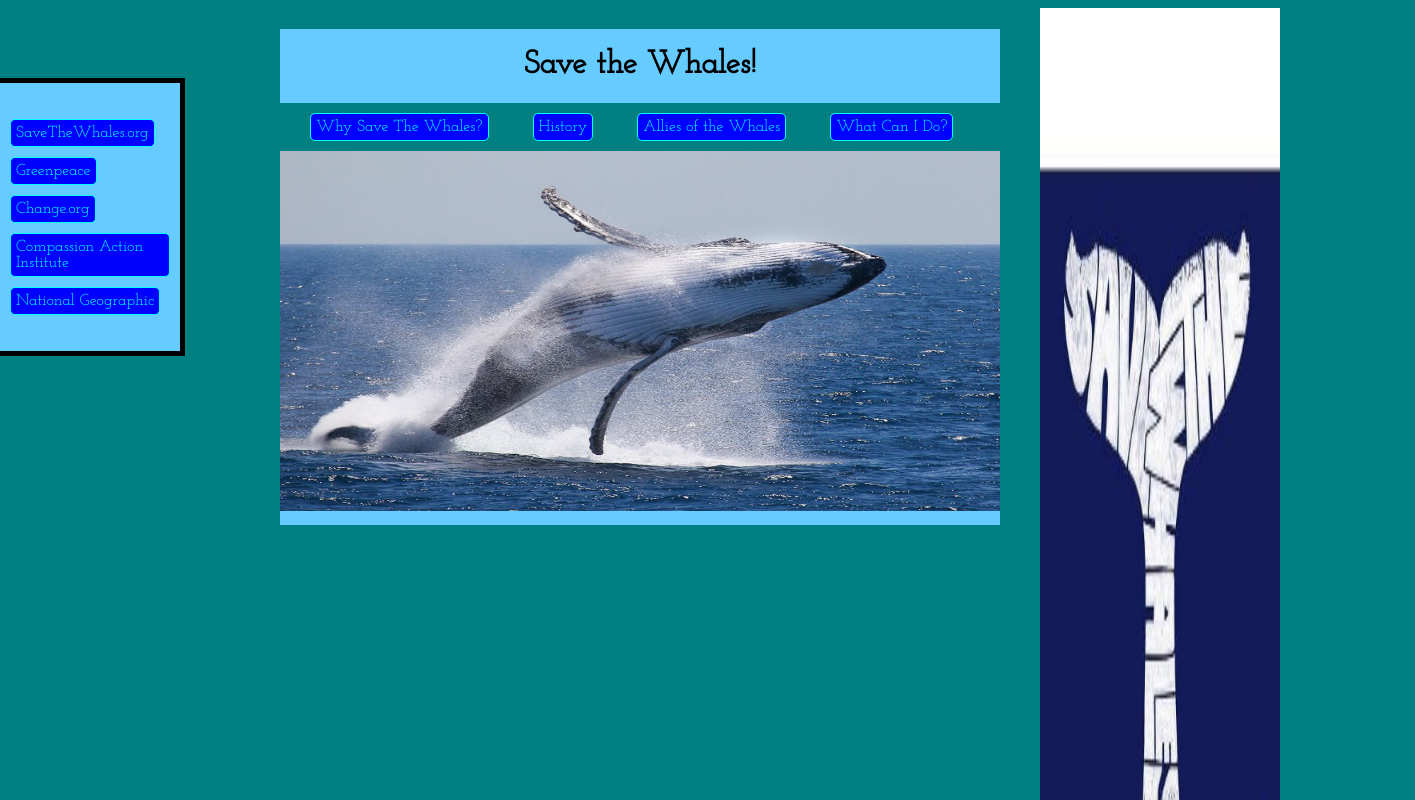
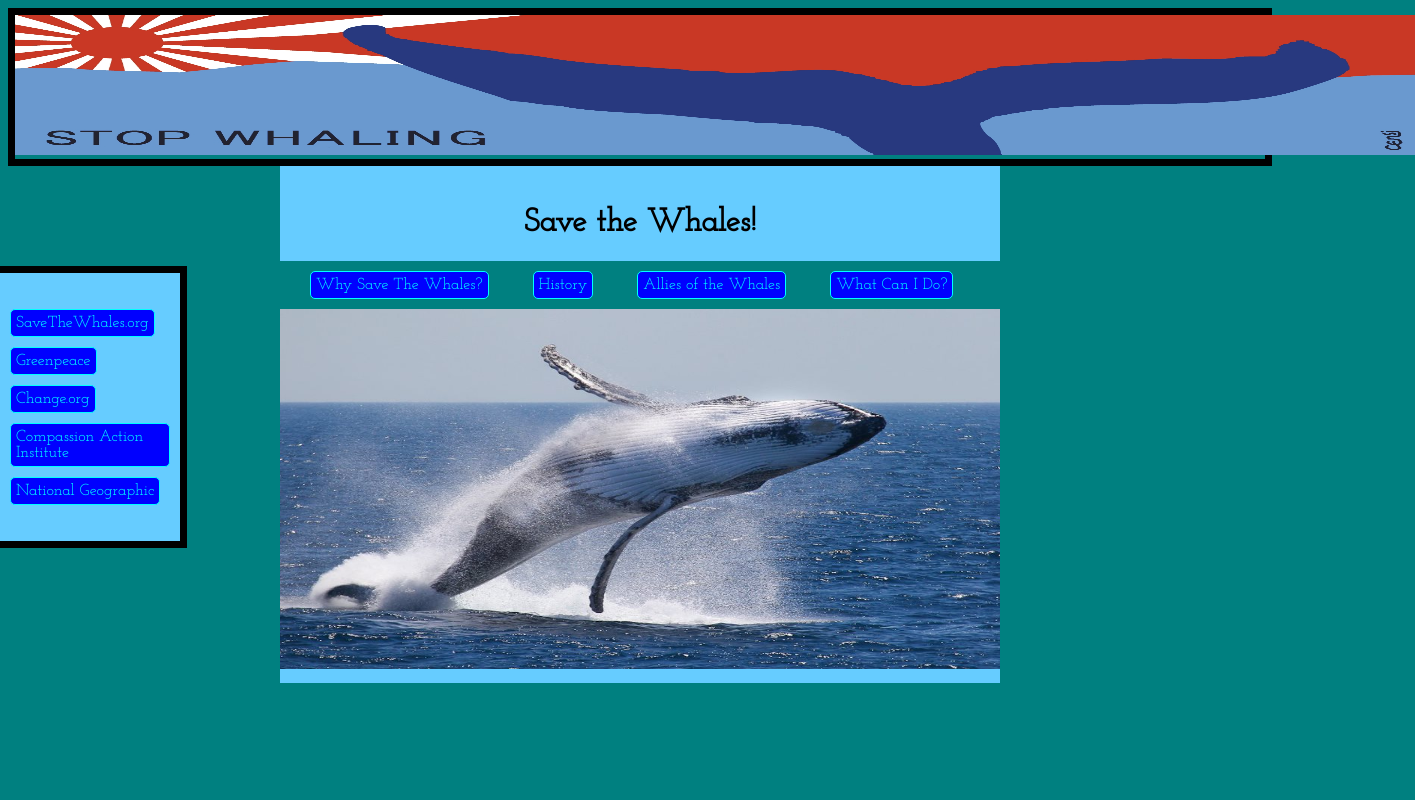
Before and after one commit to talamgir/project1-repository, a plain HTML site: page index.html in a window 1280 px wide. Shown: the whole page, 1415 px wide, since content can reach past the window. Drawn offline with Linux system fonts and the light colour scheme; files that its build step writes are made by us from their sources; files whose address does not match are found by name.

Commit message:
Stop Whaling pic on top

```diff
--- a/css/style.css
+++ b/css/style.css
@@ -15,12 +15,12 @@ body {
 
 #sidebar {
 	width: 180px;
-	margin-top: 70px;
+	margin-top: 100px;
 	position: fixed;
 	left: 0;
-	border-right: 5px solid black;
-	border-top: 5px solid black;
-	border-bottom: 5px solid black;
+	border-right: 7px solid black;
+	border-top: 7px solid black;
+	border-bottom: 7px solid black;
 	background-color: #66CCFF
 }
 
@@ -51,15 +51,14 @@ body {
 
 }
 
-.right-banner {
-	position: fixed;
-	right: 0
-}
+
 #wrapper {
 	width: 720px;
 	height: 100%;
 	margin: 0 auto;
+	padding-top: 10px;
 	background-color: #66CCFF;
+
 
 }
 
@@ -67,7 +66,7 @@ body {
 h1 {
 	text-align: center;
 	font-family: 'Josefin Slab', serif;
-	padding-top: 20px;
+	padding-top: 10px;
 	background-color: #66CCFF;
 }
 
@@ -116,3 +115,10 @@ article {
 	font-size: larger;
 	font-family: 'Josefin Slab', serif;
 }
+
+.top-image {
+	border: 7px solid black;
+	margin: 0 auto;
+	top: 0;
+	padding: 0;
+}
--- a/index.html
+++ b/index.html
@@ -9,6 +9,10 @@
 
 <body>
 
+	<div class="top-image">
+		<img src="/Users/taimuralamgir/Documents/NYCDA/Week-1/project1/Images/stop-whaling.jpg" width="1400" height="140">
+	</div>
+
 	<div id="sidebar">
 		<ul class="sidemenu">
 			<li><a target="_blank" class="button" href="http://www.savethewhales.org/">SaveTheWhales.org</a></li>
@@ -17,10 +21,6 @@
 			<li><a target="_blank" class="button" href="http://www.pleasebekind.com/whales.html">Compassion Action Institute</a></li>
 			<li><a target="_blank" class="button" href="http://voices.nationalgeographic.com/2014/10/07/a-new-approach-to-saving-the-whales/" >National Geographic</a></li>
 		</ul>
-	</div>
-
-	<div class="right-banner">
-		<img src="/Users/taimuralamgir/Documents/NYCDA/Week-1/project1/Images/whale-right-side.jpg" width="240" height="1020">
 	</div>
 
 	<div id="wrapper">
```
